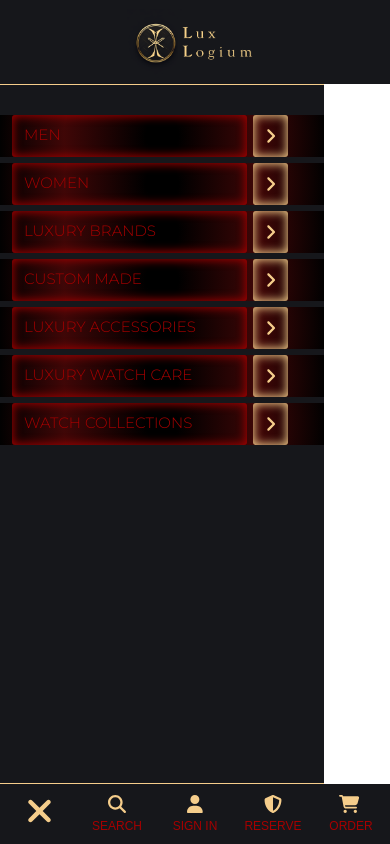
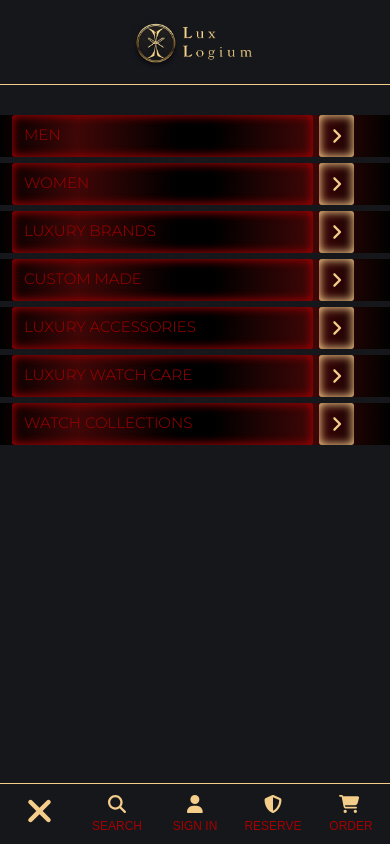
Before and after one commit to munrhalls/e-commerce-store-music-instruments, an Angular app in the folder frontend/e-commerce-store-watches/: page / in a window 390 px wide. Both pictures are taken after a click on the button 39 px from the left and 812 px from the top of the page. Built offline with nearby package versions, Linux system fonts and the light colour scheme.

Commit message:
Mobile menu

```diff
--- a/frontend/e-commerce-store-watches/src/app/core/mobile-menu/mobile-menu.component.css
+++ b/frontend/e-commerce-store-watches/src/app/core/mobile-menu/mobile-menu.component.css
@@ -1,21 +1,29 @@
-.isOpen {
-  display: block;
-}
-.isClosed {
-  display: none;
-}
 .mobile-menu {
+  display: grid;
+  grid-template-columns: 0 5fr 0;
   position: fixed;
   top: var(--nav-mobile-height);
   bottom: var(--mobile-footer-nav);
   padding: 2rem 0;
-  width: 27rem;
+  width: 100%;
   background: #16171b;
   overflow-y: scroll;
   border-top: 1px solid #f5cd8b;
   border-bottom: 1px solid #f5cd8b;
 }
+.mobile-menu::before,
+.mobile-menu::after {
+  content: "";
+}
+.isOpen {
+  display: grid;
+}
+.isClosed {
+  display: none;
+}
+
 ul {
+  grid-column: 2;
   padding: 0;
   list-style: none;
 }
@@ -63,6 +71,19 @@ fa-icon {
   border-radius: 3px;
   box-shadow: inset #f5cd8b 0 0 10px 1px;
 }
+
+/* 400+ */
+@media screen and (min-width: 25em) {
+  .mobile-menu {
+    grid-template-columns: 1fr 10fr 1fr;
+  }
+}
+/* 600+ */
+@media screen and (min-width: 36em) {
+  .mobile-menu {
+    grid-template-columns: 1fr 4fr 1fr;
+  }
+}
 /*
 #16171b / rgba(22,23,27,255) - dark shade
 #f5cd8b / rgba(245,205,139,255) - light golden font
```
